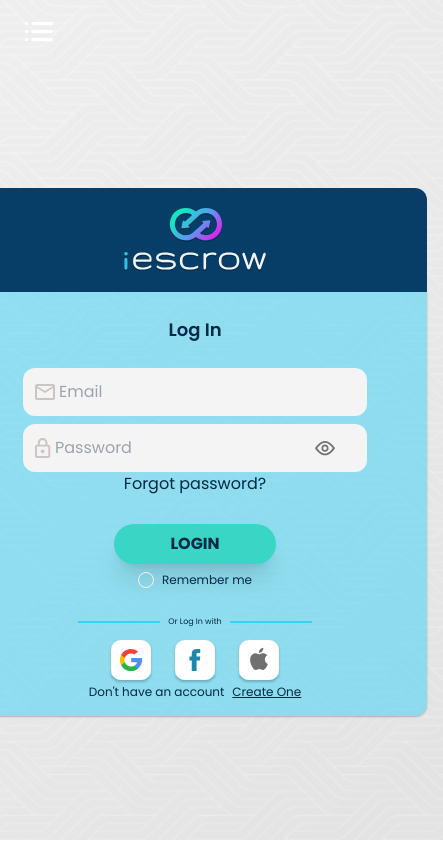
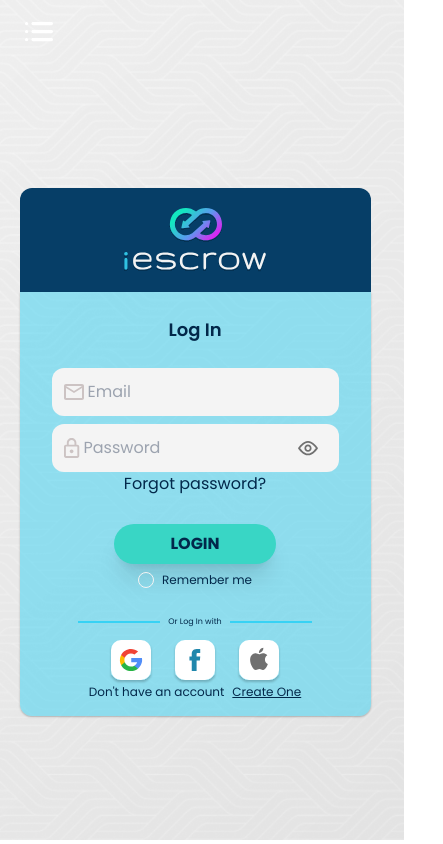
Before and after one commit to iEscrow/frontend, a Next.js app: page /login in a window 390 px wide. Shown: the whole page, 443 px wide, since content can reach past the window. Built offline with nearby package versions, Linux system fonts and the light colour scheme.

Commit message:
issue #12 [Fix] responsive

```diff
--- a/src/app/components/login/form.jsx
+++ b/src/app/components/login/form.jsx
@@ -16,13 +16,13 @@ export default function Form() {
     setPassword(!password);
   };
   return (
-    <form className="max-md:px-4">
+    <form className="max-md:w-[90%]">
       <div className="bg-blue w-full flex justify-center py-5 rounded-t-xl">
         <Image width={144} height={62.4} src={logo} alt="logo" />
       </div>
-      <div className=" shadow-[0_1px_2px_0_rgba(0,0,0,0.25)] bg-light-blue/50 rounded-b-xl flex flex-col items-center px-[60px]">
+      <div className=" shadow-[0_1px_2px_0_rgba(0,0,0,0.25)] bg-light-blue/50 rounded-b-xl flex flex-col items-center md:px-[60px] sm:px-8">
         <h2 className="my-6 md:text-2xl sm:text-lg font-semibold">Log In</h2>
-        <div className="flex flex-col gap-2">
+        <div className="flex flex-col w-full gap-2">
           <div className="flex w-full bg-white rounded-xl p-3 gap-1 items-center  text-dark-gray">
             <Image src={mail} alt="mail" />
             <input
--- a/src/app/components/login/register.jsx
+++ b/src/app/components/login/register.jsx
@@ -21,7 +21,7 @@ export default function Register() {
       <div className="bg-blue w-full flex justify-center py-5 rounded-t-xl">
         <Image width={144} height={62.4} src={logo} alt="logo" />
       </div>
-      <div className="bg-[#37d1f44f] text-white rounded-b-xl flex flex-col gap-4 p-4  items-center px-[60px]">
+      <div className="bg-[#37d1f44f] text-white rounded-b-xl flex flex-col gap-4 p-4  items-center md:px-[60px]">
         <h2 className="md:text-2xl sm:text-lg font-semibold">Create account</h2>
         {ph.map((p) => {
           return (
```
